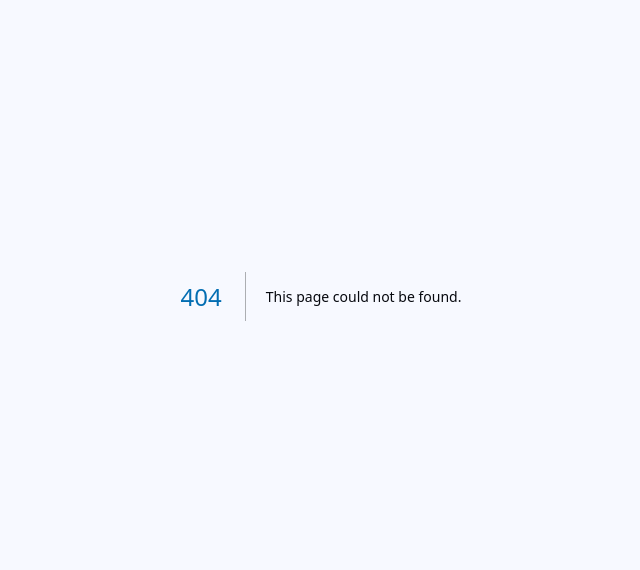
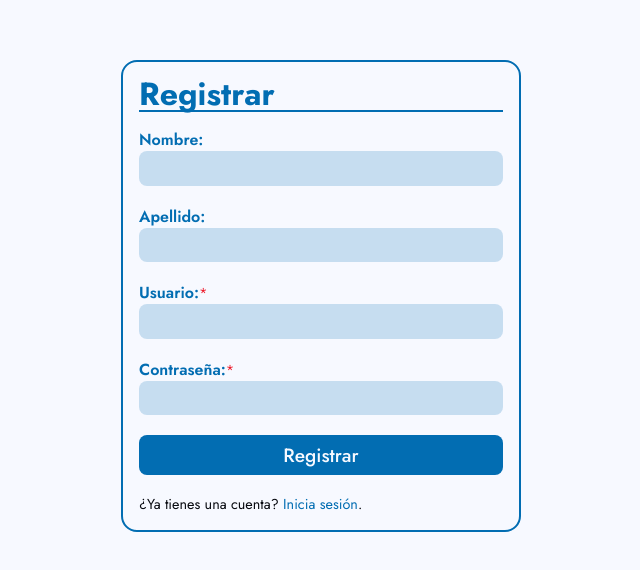
Before and after one commit to FlakoBB/taskbox, a Next.js app: page /registrar in a window 1280 px wide. Before the commit this address had no page. Shown: the part 104-674 px from the top of the page, without its empty margins (319-959 px from the left). Built offline with nearby package versions, Linux system fonts and the light colour scheme.

Commit message:
forms: Login | Register

```diff
--- /dev/null
+++ b/src/app/registrar/page.jsx
@@ -0,0 +1,13 @@
+import SectionContainer from '@/components/SectionContainer'
+import RegisterForm from '@/components/forms/RegisterForm'
+
+const RegisterPage = () => {
+  return (
+    <main className='formPage'>
+      <SectionContainer title='Registrar'>
+        <RegisterForm />
+      </SectionContainer>
+    </main>
+  )
+}
+export default RegisterPage
--- /dev/null
+++ b/src/components/forms/RegisterForm.jsx
@@ -0,0 +1,35 @@
+'use client'
+import styles from '@/styles/registerForm.module.scss'
+import Link from 'next/link'
+import { useId } from 'react'
+
+const RegisterForm = () => {
+  const nameID = useId()
+  const surnameID = useId()
+  const usernameID = useId()
+  const passwordID = useId()
+
+  return (
+    <form className={styles.form}>
+      <div className={styles.inputGroup}>
+        <label htmlFor={nameID}>Nombre:</label>
+        <input id={nameID} type='text' />
+      </div>
+      <div className={styles.inputGroup}>
+        <label htmlFor={surnameID}>Apellido:</label>
+        <input id={surnameID} type='text' />
+      </div>
+      <div className={styles.inputGroup}>
+        <label htmlFor={usernameID}>Usuario:<span>*</span></label>
+        <input id={usernameID} type='text' required />
+      </div>
+      <div className={styles.inputGroup}>
+        <label htmlFor={passwordID}>Contraseña:<span>*</span></label>
+        <input id={passwordID} type='password' required />
+      </div>
+      <button>Registrar</button>
+      <p>¿Ya tienes una cuenta? <Link href='/acceder'>Inicia sesión</Link>.</p>
+    </form>
+  )
+}
+export default RegisterForm
--- a/src/styles/globals.scss
+++ b/src/styles/globals.scss
@@ -1,4 +1,5 @@
 @use 'colors' as clr;
+@use 'mixins' as mxn;
 
 * {
   margin: 0;
@@ -32,6 +33,18 @@ html {
     .icon {
       width: 1rem;
     }
+
+    .formPage {
+      @include mxn.flex_center;
+      height: 100dvh;
+      padding: 1rem;
+
+      & :first-child {
+        width: 100%;
+        max-width: 25rem;
+        height: fit-content;
+      }
+    }
   }
 }
 
--- /dev/null
+++ b/src/styles/registerForm.module.scss
@@ -0,0 +1,65 @@
+@use 'colors' as clr;
+@use 'mixins' as mxn;
+
+.form {
+  display: flex;
+  flex-direction: column;
+  align-items: stretch;
+  gap: 1.2rem;
+
+  .inputGroup {
+    @include mxn.flex_center;
+    flex-direction: column;
+    align-items: flex-start;
+
+    label {
+      font-size: 1rem;
+      font-weight: 600;
+      color: clr.$blue;
+
+      span {
+        color: clr.$red;
+        font-size: .9rem;
+        font-weight: 400;
+      }
+    }
+
+    input {
+      width: 100%;
+      background-color: rgba(clr.$blue, .2);
+      border: none;
+      outline: none;
+      border-radius: .5rem;
+      font-family: inherit;
+      font-size: 1.2rem;
+      font-weight: 500;
+      padding: .2rem .5rem;
+    }
+  }
+
+  button {
+    height: 2.5rem;
+    border: none;
+    border-radius: .5rem;
+    background-color: clr.$blue;
+    color: clr.$white;
+    font-weight: 500;
+    font-size: 1.2rem;
+    font-family: inherit;
+    cursor: pointer;
+
+    &:hover {
+      background-color: rgba(clr.$blue, .8);
+    }
+  }
+
+  p {
+    font-size: .9rem;
+    font-weight: 400;
+
+    a {
+      color: clr.$blue;
+      text-decoration: none;
+    }
+  }
+}
```
Also changed, not shown: src/app/acceder/page.jsx (added, +13 -0 lines), src/components/forms/LoginForm.jsx (added, +25 -0 lines).
